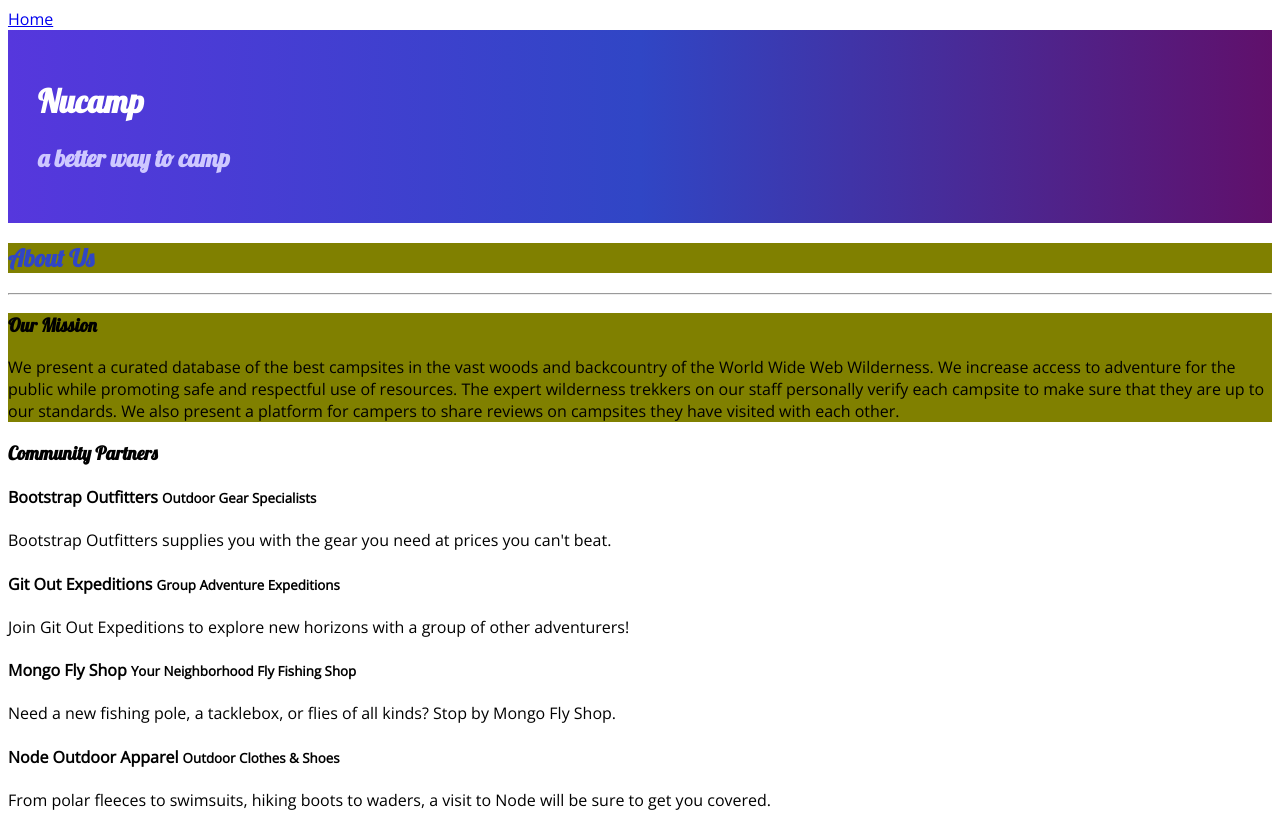
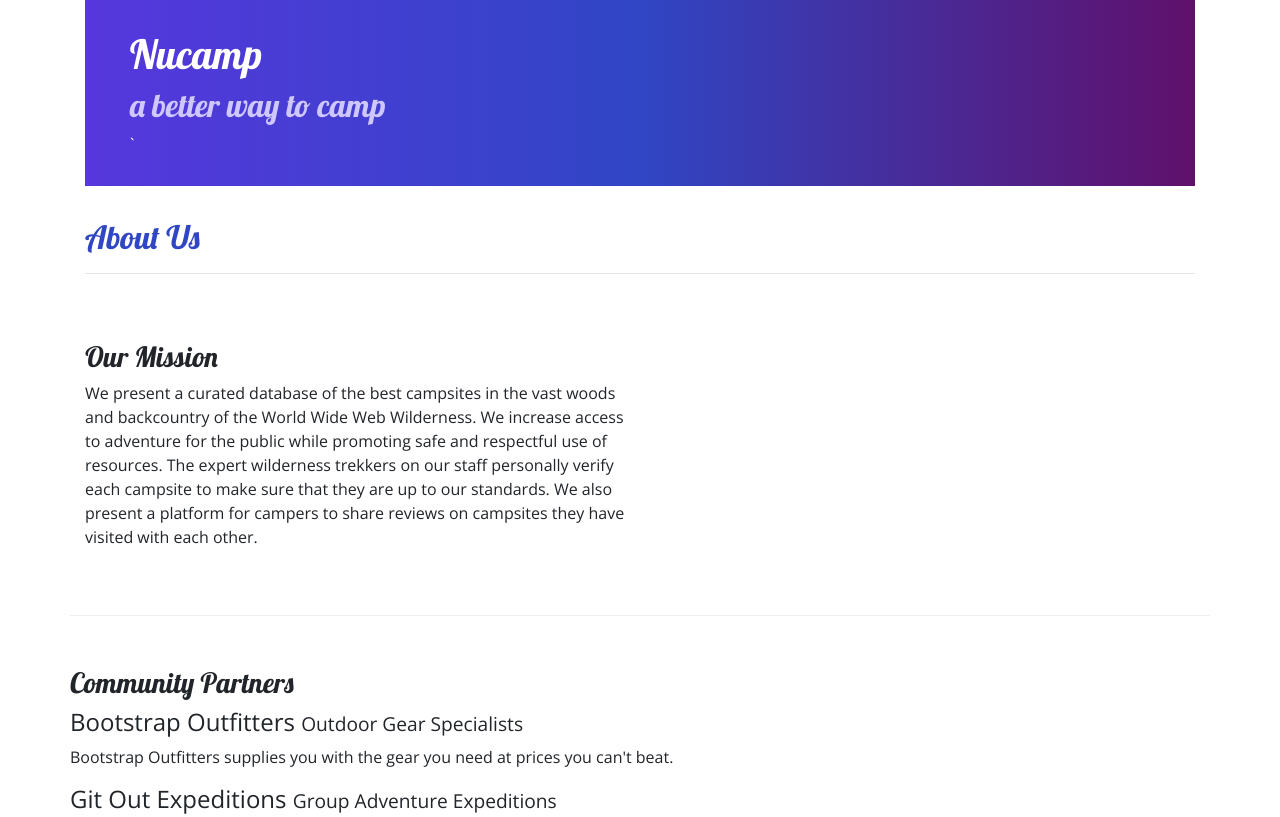
Before and after one commit to AbbyRenner08/bootstrap, a website: page aboutus.html in a window 1280 px wide. Shown: the top 817 px of the page. Drawn offline with nearby package versions, Linux system fonts and the light colour scheme.

Commit message:
My First Bootstrap Project

```diff
--- a/aboutus.html
+++ b/aboutus.html
@@ -2,16 +2,18 @@
 <html lang="en">
 
 <head>
-    <!-- Required meta tags always come first -->
+
     <meta charset="utf-8" />
     <meta name="viewport" content="width=device-width, initial-scale=1" />
-    <a href="bootstrap.min.css">Home</a>
+
+    <link rel="stylesheet" href="node_modules/bootstrap/dist/css/bootstrap.min.css" />
+
     <link rel="stylesheet" href="https://fonts.googleapis.com/css?family=Lobster|Open+Sans" />
     <link rel="stylesheet" href="css/styles.css" />
     <title>Nucamp: A Better Way To Camp</title>
 </head>
 
-<body>
+<body class="container">
 
     <header class="jumbotron jumbotron-fluid">
         <div class="container">
@@ -19,42 +21,48 @@
                 <div class="col">
                     <h1>Nucamp</h1>
                     <h2>a better way to camp</h2>
-                </div>
+                `</div>
             </div>
         </div>
     </header>
 
-    <div class="container">
+    <!-- <div class="container"> -->
     <div>
-            <div class="row">
-               <h2 class="col" style="background-color:Olive;">About Us</h2>
+        <div>
+            <div>
+                <h2>About Us</h2>
                 <hr />
             </div>
         </div>
 
-    <div class="container">
-        <div class="row">
-            <!-- <div class="col-12 col-sm-6" style="background-color:Olive;"> -->
-            <div class="col-12 col-sm-6" style="background-color:Olive;">
+    <!-- <div class="container">  -->
+    <div class="row row-content">
+        <div class="col-sm-6 col-xl-6">
             <h3>Our Mission</h3>
-                    <p>We present a curated database of the best campsites in the vast woods and backcountry of the World Wide Web Wilderness. We increase access to adventure for the public while promoting safe and respectful use of resources. The expert wilderness trekkers on our staff personally verify each campsite to make sure that they are up to our standards. We also present a platform for campers to share reviews on campsites they have visited with each other.</p>
-            </div>
-       <div class="col-12 col-sm-6">
+            <p>We present a curated database of the best campsites in the vast woods and backcountry of the World Wide
+                Web Wilderness. We increase access to adventure for the public while promoting safe and respectful use
+                of resources. The expert wilderness trekkers on our staff personally verify each campsite to make sure
+                that they are up to our standards. We also present a platform for campers to share reviews on campsites
+                they have visited with each other.</p>
         </div>
     </div>
 
     </div>
-        <div>
+    <div class="row row-content">
         <div>
             <h3>Community Partners</h3>
             <h4>Bootstrap Outfitters <small>Outdoor Gear Specialists</small></h4>
-                <p class="d-none d-sm-block">Bootstrap Outfitters supplies you with the gear you need at prices you can't beat.</p>
+            <p class="d-none d-sm-block">Bootstrap Outfitters supplies you with the gear you need at prices you can't
+                beat.</p>
             <h4>Git Out Expeditions <small>Group Adventure Expeditions</small></h4>
-                <p class="d-none d-sm-block">Join Git Out Expeditions to explore new horizons with a group of other adventurers!</p>
+            <p class="d-none d-sm-block">Join Git Out Expeditions to explore new horizons with a group of other
+                adventurers!</p>
             <h4>Mongo Fly Shop <small>Your Neighborhood Fly Fishing Shop</small></h4>
-                <p class="d-none d-sm-block">Need a new fishing pole, a tacklebox, or flies of all kinds? Stop by Mongo Fly Shop.</p>
+            <p class="d-none d-sm-block">Need a new fishing pole, a tacklebox, or flies of all kinds? Stop by Mongo Fly
+                Shop.</p>
             <h4>Node Outdoor Apparel <small>Outdoor Clothes & Shoes</small></h4>
-                <p class="d-none d-sm-block">From polar fleeces to swimsuits, hiking boots to waders, a visit to Node will be sure to get you covered.</p>
+            <p class="d-none d-sm-block">From polar fleeces to swimsuits, hiking boots to waders, a visit to Node will
+                be sure to get you covered.</p>
         </div>
     </div>
     </div>
```
Also changed, not shown: aboutus-test.html (+28 -41 lines). Lines whose indentation alone changed are shown as unchanged.
